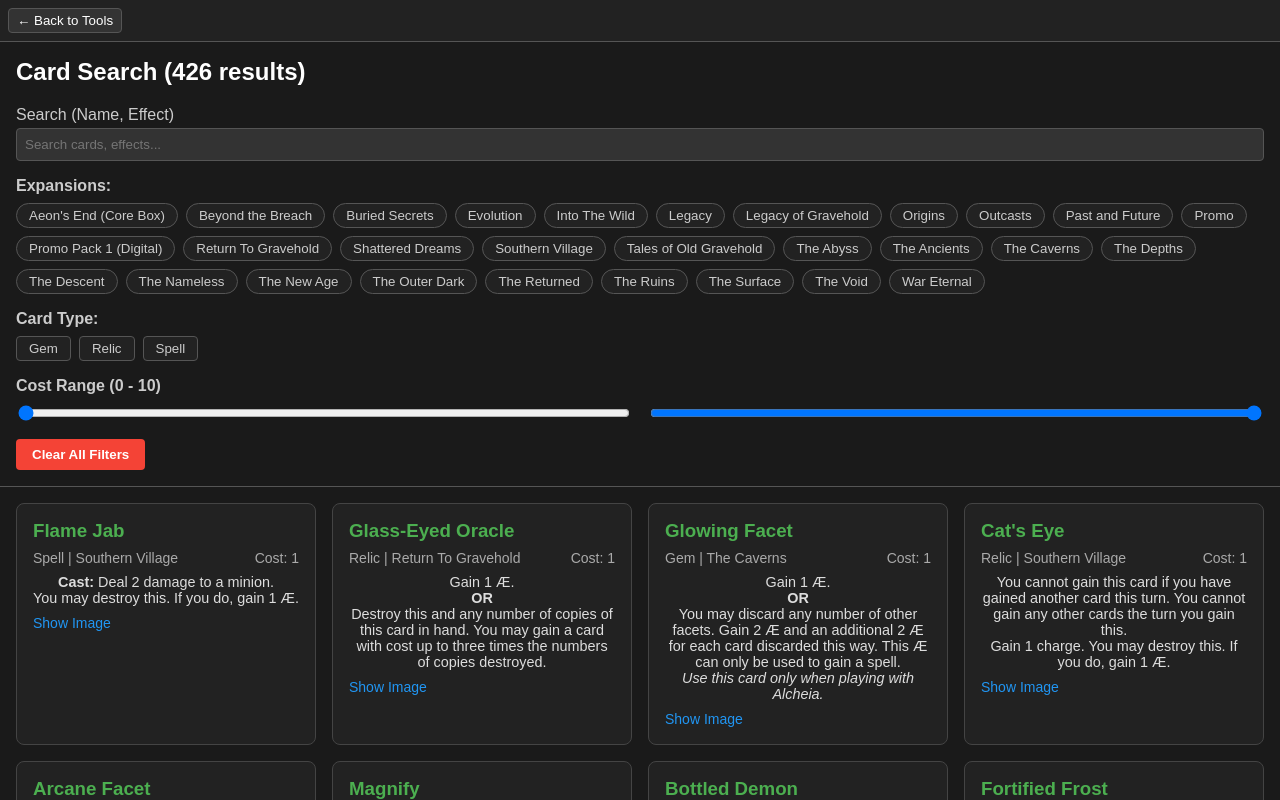
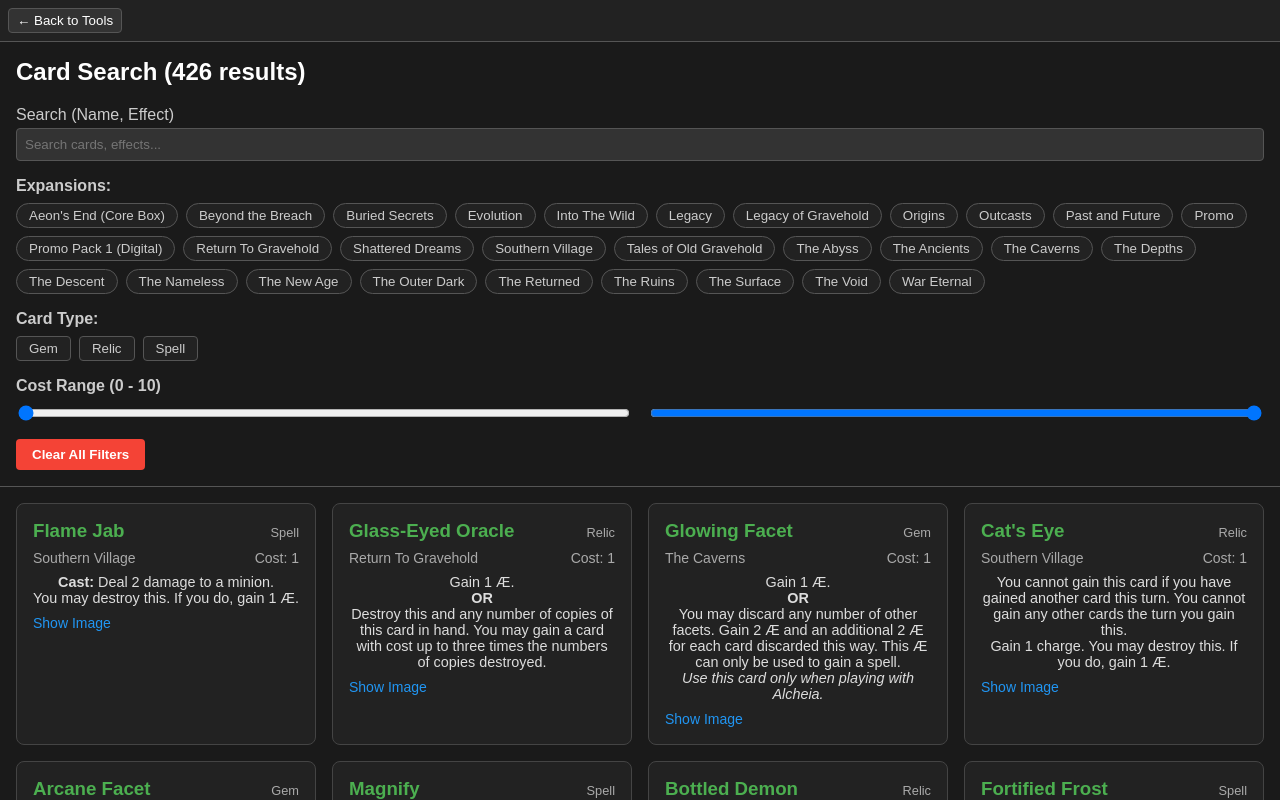
Before and after one commit to bigwheels16/aeons-end-game-helper, a React (Vite) app: page / in a window 1280 px wide. Both pictures are taken after a click on the button "Card Search". Built offline with nearby package versions, Linux system fonts and the light colour scheme.

Commit message:
code cleanup

```diff
--- a/src/screens/CardSearchScreen.tsx
+++ b/src/screens/CardSearchScreen.tsx
@@ -208,7 +208,8 @@ export default function CardSearchScreen() {
           <div style={{ display: 'grid', gridTemplateColumns: 'repeat(auto-fill, minmax(250px, 1fr))', gap: '1rem' }}>
             {filteredCards.map((card, idx) => (
               <div key={`${card.id || card.name}-${idx}`} style={{ backgroundColor: '#222', padding: '1rem', borderRadius: '8px', border: '1px solid #444', color: 'white', overflow: 'hidden' }}>
-                    <h3 style={{ margin: '0 0 0.5rem 0' }}>
+                    <div style={{ display: 'flex', justifyContent: 'space-between', alignItems: 'baseline', marginBottom: '0.5rem' }}>
+                      <h3 style={{ margin: 0 }}>
                         <a
                           href={card.page_url || `https://aeonsend.wiki.gg/wiki/${card.name.replace(/ /g, '_')}`}
                           target="_blank"
@@ -218,8 +219,10 @@ export default function CardSearchScreen() {
                           {card.name}
                         </a>
                       </h3>
+                      <span style={{ fontSize: '0.8rem', color: '#aaa', marginLeft: '0.5rem', flexShrink: 0 }}>{card.type}</span>
+                    </div>
                     <div style={{ display: 'flex', justifyContent: 'space-between', fontSize: '0.875rem', color: '#aaa', marginBottom: '0.5rem' }}>
-                      <span>{card.type} | {card.expansions?.join(', ') || 'Unknown'}</span>
+                      <span>{card.expansions?.join(', ') || 'Unknown'}</span>
                       <span>Cost: {card.cost}</span>
                     </div>
                     <div
```
Also changed, not shown: 1 other file (tests, documents, lock files or other folders). Lines whose indentation alone changed are shown as unchanged.
